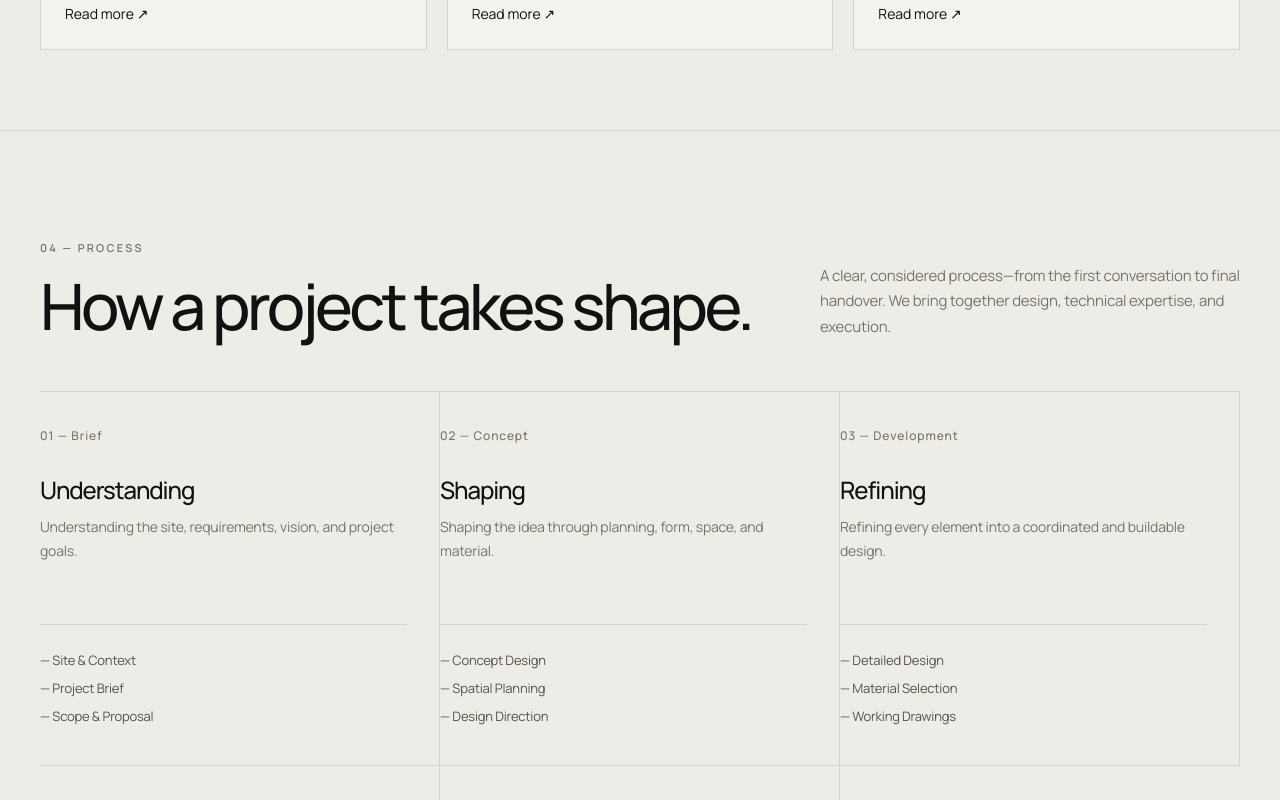
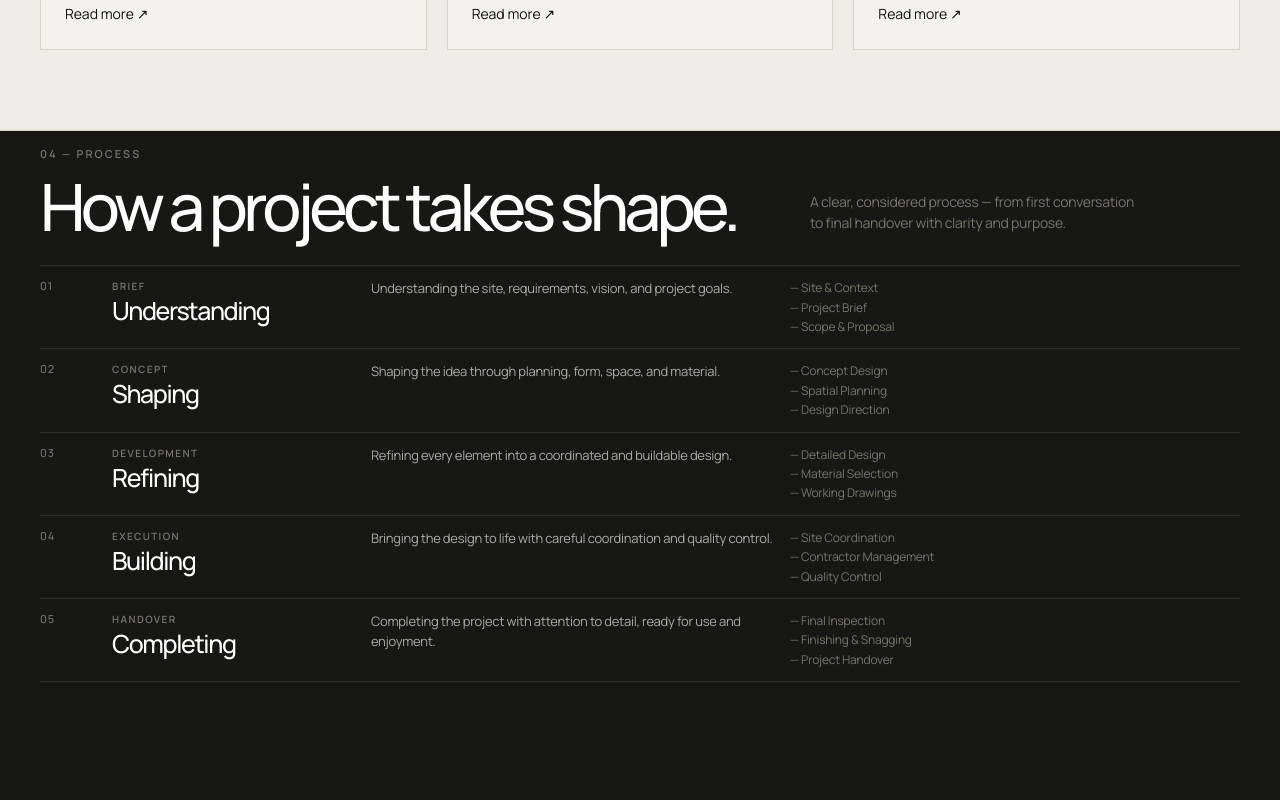
Before and after one commit to dostbaloch12/archvision-3d, a Next.js app: page / in a window 1280 px wide. Shown: the part 5920-6720 px from the top of the page. Built offline with nearby package versions, Linux system fonts and the light colour scheme; no server answers.

Commit message:
Fit process section into viewport

```diff
--- a/src/app/globals.css
+++ b/src/app/globals.css
@@ -291,3 +291,21 @@ select {
     overflow: visible;
   }
 }
+
+#process {
+  scroll-margin-top: 92px;
+}
+
+#process > .site-container {
+  height: calc(100svh - 92px);
+}
+
+@media (max-width: 768px) {
+  #process {
+    overflow: visible;
+  }
+
+  #process > .site-container {
+    height: auto;
+  }
+}
--- a/src/components/Process.jsx
+++ b/src/components/Process.jsx
@@ -1,70 +1,96 @@
 const STEPS = [
   {
-    number: '01 — Brief',
+    number: '01',
+    label: 'Brief',
     title: 'Understanding',
     copy: 'Understanding the site, requirements, vision, and project goals.',
-    list: ['Site & Context', 'Project Brief', 'Scope & Proposal'],
+    items: ['Site & Context', 'Project Brief', 'Scope & Proposal'],
   },
   {
-    number: '02 — Concept',
+    number: '02',
+    label: 'Concept',
     title: 'Shaping',
     copy: 'Shaping the idea through planning, form, space, and material.',
-    list: ['Concept Design', 'Spatial Planning', 'Design Direction'],
+    items: ['Concept Design', 'Spatial Planning', 'Design Direction'],
   },
   {
-    number: '03 — Development',
+    number: '03',
+    label: 'Development',
     title: 'Refining',
     copy: 'Refining every element into a coordinated and buildable design.',
-    list: ['Detailed Design', 'Material Selection', 'Working Drawings'],
+    items: ['Detailed Design', 'Material Selection', 'Working Drawings'],
   },
   {
-    number: '04 — Execution',
+    number: '04',
+    label: 'Execution',
     title: 'Building',
     copy: 'Bringing the design to life with careful coordination and quality control.',
-    list: ['Site Coordination', 'Contractor Management', 'Quality Control'],
+    items: ['Site Coordination', 'Contractor Management', 'Quality Control'],
   },
   {
-    number: '05 — Handover',
+    number: '05',
+    label: 'Handover',
     title: 'Completing',
     copy: 'Completing the project with attention to detail, ready for use and enjoyment.',
-    list: ['Final Inspection', 'Finishing & Snagging', 'Project Handover'],
+    items: ['Final Inspection', 'Finishing & Snagging', 'Project Handover'],
   },
 ]
 
 export default function Process() {
   return (
-    <section id="process" className="bg-[#eeece6]">
-      <div className="site-container py-[110px]">
-        <div className="mb-[52px] flex flex-col justify-between gap-8 md:flex-row md:items-end">
+    <section
+      id="process"
+      className="relative scroll-mt-[92px] overflow-hidden bg-[#171815] text-white"
+      aria-labelledby="process-heading"
+    >
+      <div className="site-container flex h-[calc(100svh-92px)] flex-col justify-start pb-4 pt-3 md:pb-5 md:pt-4">
+        <div className="grid shrink-0 gap-8 md:grid-cols-[1fr_430px] md:items-start">
           <div>
-            <div className="type-label text-[#77746c]">04 — Process</div>
-            <h2 className="type-h2 mt-4">How a project takes shape.</h2>
+            <p className="text-[11px] font-semibold uppercase tracking-[0.18em] !text-[#77746c]">
+              04 — Process
+            </p>
+
+            <h2
+              id="process-heading"
+              className="mt-3 max-w-none whitespace-nowrap font-[var(--font-manrope)] text-[clamp(44px,5.1vw,78px)] font-medium leading-[0.94] tracking-[-0.072em] !text-white"
+            >
+              How a project takes shape.
+            </h2>
           </div>
-          <p className="max-w-[420px] text-[15px] leading-[1.7] text-[#77746c]">
-            A clear, considered process—from the first conversation to final handover. We bring
-            together design, technical expertise, and execution.
+
+          <p className="pt-[42px] text-[14px] leading-[1.45] tracking-[-0.02em] !text-[#77746c] md:pt-[46px]">
+            A clear, considered process — from first conversation
+            <br />
+            to final handover with clarity and purpose.
           </p>
         </div>
 
-        <div className="grid gap-0 border-t border-[#d7d3ca] md:grid-cols-2 lg:grid-cols-3">
+        <div className="mt-7 min-h-0 flex-1 border-t border-[#30302c]">
           {STEPS.map((step) => (
             <article
               key={step.number}
-              className="border-b border-[#d7d3ca] py-[30px] pr-[22px] md:border-r md:pr-8"
+              className="grid gap-3 border-b border-[#30302c] py-[13px] transition-colors duration-300 hover:bg-white/[0.025] md:grid-cols-[60px_0.34fr_0.56fr_0.62fr] md:items-start"
             >
-              <span className="type-meta text-[#77746c]">{step.number}</span>
-              <h3 className="my-[32px] mb-3 font-[var(--font-manrope)] text-[24px] font-medium">
-                {step.title}
-              </h3>
-              <p className="min-h-[88px] text-[14px] leading-[1.7] text-[#77746c]">
+              <span className="text-[11px] font-medium tracking-[0.08em] !text-[#77746c]">
+                {step.number}
+              </span>
+
+              <div>
+                <p className="text-[10px] font-semibold uppercase tracking-[0.14em] !text-[#77746c]">
+                  {step.label}
+                </p>
+                <h3 className="mt-1 font-[var(--font-manrope)] text-[23px] font-medium leading-[1.05] tracking-[-0.055em] !text-white md:text-[25px]">
+                  {step.title}
+                </h3>
+              </div>
+
+              <p className="max-w-[430px] text-[13px] leading-[1.5] tracking-[-0.02em] !text-[#aaa]">
                 {step.copy}
               </p>
 
-              <ul className="mt-5 border-t border-[#d7d3ca] pt-[17px]">
-                {step.list.map((item) => (
-                  <li key={item} className="my-2 text-[13px] leading-[1.55] text-[#55524b]">
-                    — {item}
-                  </li>
+              <ul className="space-y-0.5 text-[12px] leading-[1.45] !text-[#77746c]">
+                {step.items.map((item) => (
+                  <li key={item}>— {item}</li>
                 ))}
               </ul>
             </article>
```
